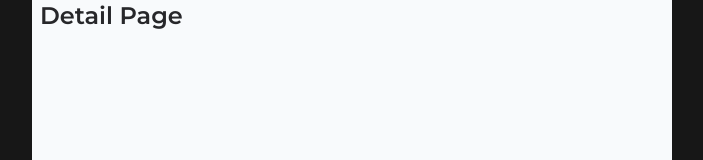
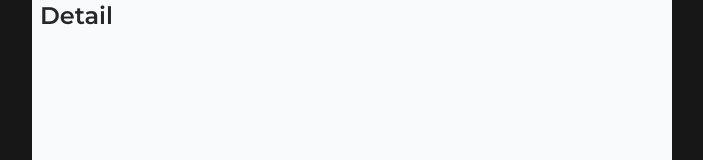
Before and after one commit to undefined-dev-ko/ship-dang, a Next.js app: page /detail/1 in a window 1280 px wide. Shown: the top 160 px of the page, without its empty margins (288-991 px from the left). Built offline with nearby package versions, Linux system fonts and the light colour scheme.

Commit message:
💄 style(detail): 디테일 페이지 텍스트 수정

```diff
--- a/src/app/@drawer/(.)detail/[id]/page.tsx
+++ b/src/app/@drawer/(.)detail/[id]/page.tsx
@@ -4,7 +4,7 @@ export default function DetailDrawer() {
   return (
     <>
       <DrawerHeader>
-        <DrawerTitle className="text-2xl font-bold text-zinc-800">Detail Drawer</DrawerTitle>
+        <DrawerTitle className="text-2xl font-bold text-zinc-800">Detail</DrawerTitle>
       </DrawerHeader>
     </>
   );
--- a/src/app/detail/[id]/page.tsx
+++ b/src/app/detail/[id]/page.tsx
@@ -1,3 +1,3 @@
 export default function DetailPage() {
-  return <div className="text-2xl font-bold text-zinc-800">Detail Page</div>;
+  return <div className="text-2xl font-bold text-zinc-800">Detail</div>;
 }
```
